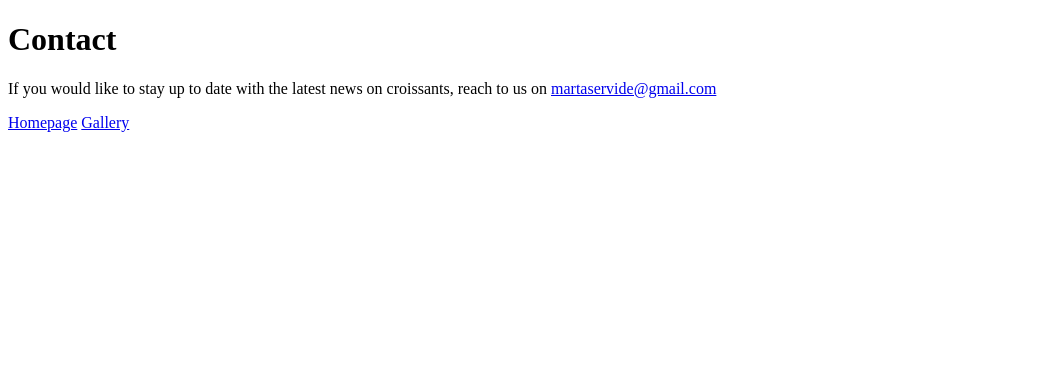
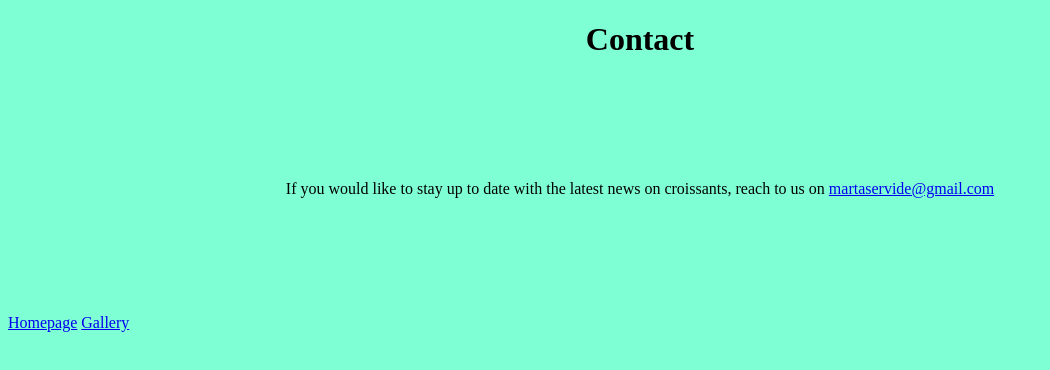
Before and after one commit to Servi90/croissant-multiple-hosting, a plain HTML site: page contact.html in a window 1280 px wide. Shown: the whole page, without its empty margins (0-1050 px from the left). Drawn offline with Linux system fonts and the light colour scheme.

Commit message:
Added some CSS attributes

```diff
--- a/contact.html
+++ b/contact.html
@@ -5,6 +5,7 @@
     <meta http-equiv="X-UA-Compatible" content="IE=edge" />
     <meta name="viewport" content="width=device-width, initial-scale=1.0" />
     <title>Croissant Homework Contact Us</title>
+    <link rel="stylesheet" href="style/style.css" />
   </head>
   <body>
     <h1>Contact</h1>
--- /dev/null
+++ b/style/style.css
@@ -0,0 +1,10 @@
+h1 {
+  text-align: center;
+}
+p {
+  text-align: center;
+  padding: 100px;
+}
+body {
+  background-color: aquamarine;
+}
```
Also changed, not shown: index.html (+1 -0 lines), photo.html (+1 -0 lines).
